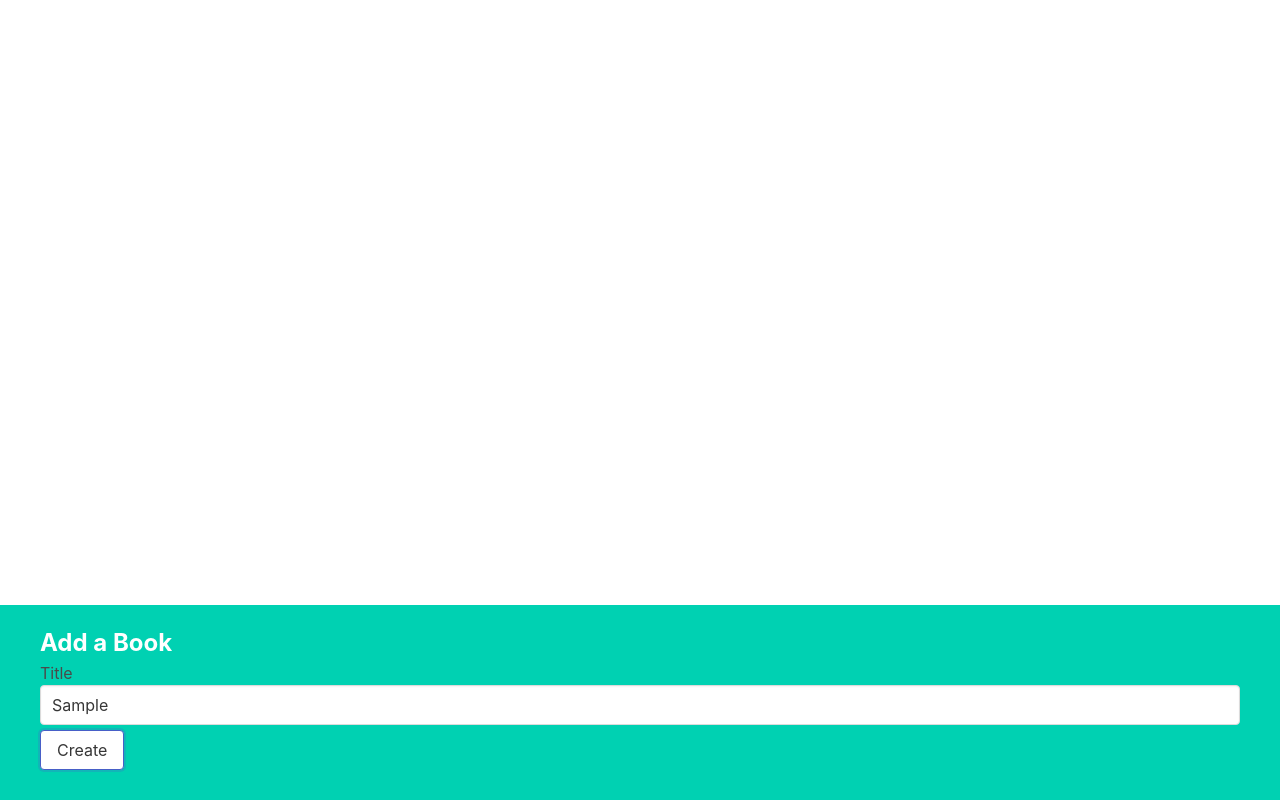
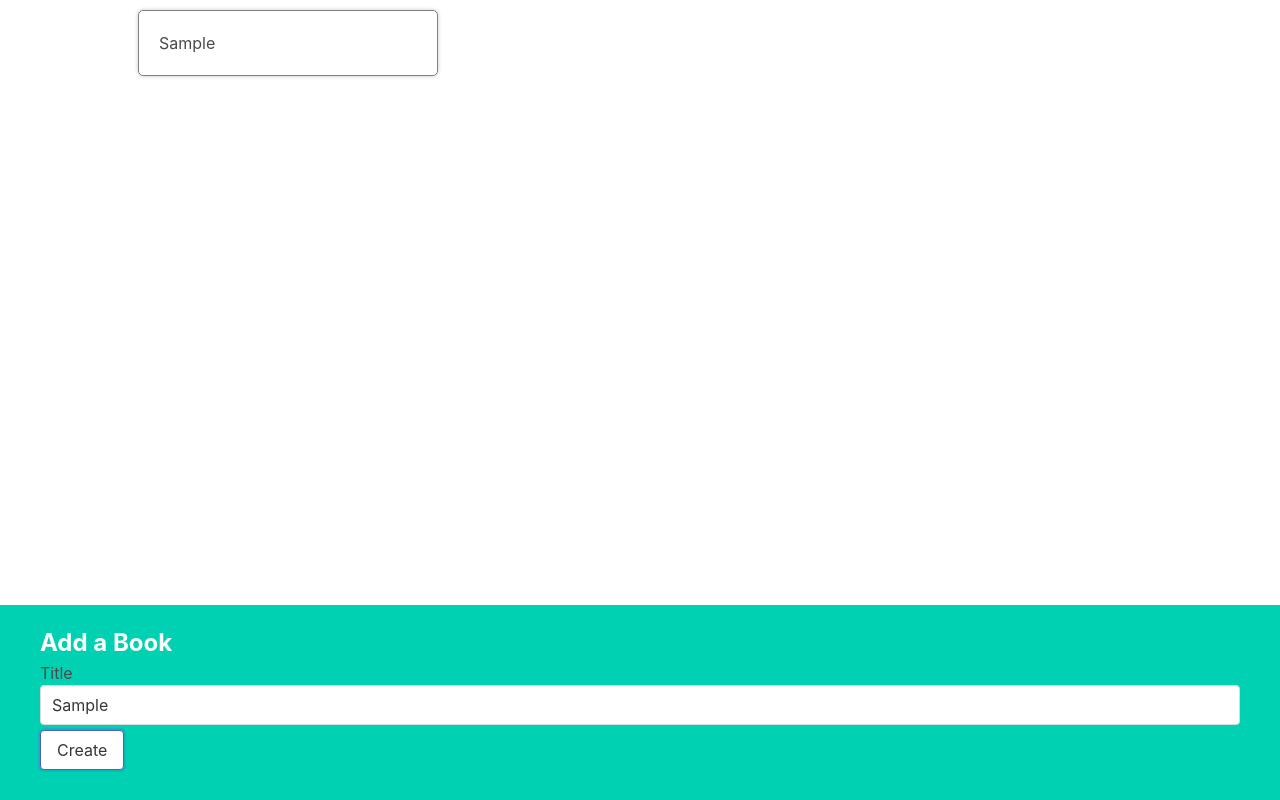
Before and after one commit to logan-lampton/react_work, a React (Create React App) app in the folder books/: page / in a window 1280 px wide. Both pictures are taken after typing "Sample" into the empty fields and a click on the button "Create". Built offline with nearby package versions, Linux system fonts and the light colour scheme.

Commit message:
passed books through all components

```diff
--- a/books/src/App.js
+++ b/books/src/App.js
@@ -1,5 +1,6 @@
 import { useState } from 'react';
 import BookCreate from './components/BookCreate';
+import BookList from './components/BookList';
 
 function App() {
     // create a state array for all the books, called 'books'
@@ -16,8 +17,9 @@
     };
 
     return(
-        <div>
+        <div className="app">
             <BookCreate onCreate={createBook} />
+            <BookList books={books} />
         </div>
     )
 };
--- a/books/src/components/BookList.js
+++ b/books/src/components/BookList.js
@@ -1,6 +1,14 @@
-function BookList() {
+import BookShow from './BookShow';
+
+function BookList({ books }) {
+    const renderedBooks = books.map((book) => {
+        return <BookShow key={book.id} book={book}/>;
+    });
+
     return (
-        <div>BookList</div>
+        <div className="book-list">
+            {renderedBooks}
+        </div>
     )
 }
 
--- a/books/src/components/BookShow.js
+++ b/books/src/components/BookShow.js
@@ -1,6 +1,8 @@
-function BookShow() {
+function BookShow({ book }) {
     return (
-        <div>BookShow</div>
+        <div className="book-show">
+            {book.title}
+        </div>
     )
 }
 
```
